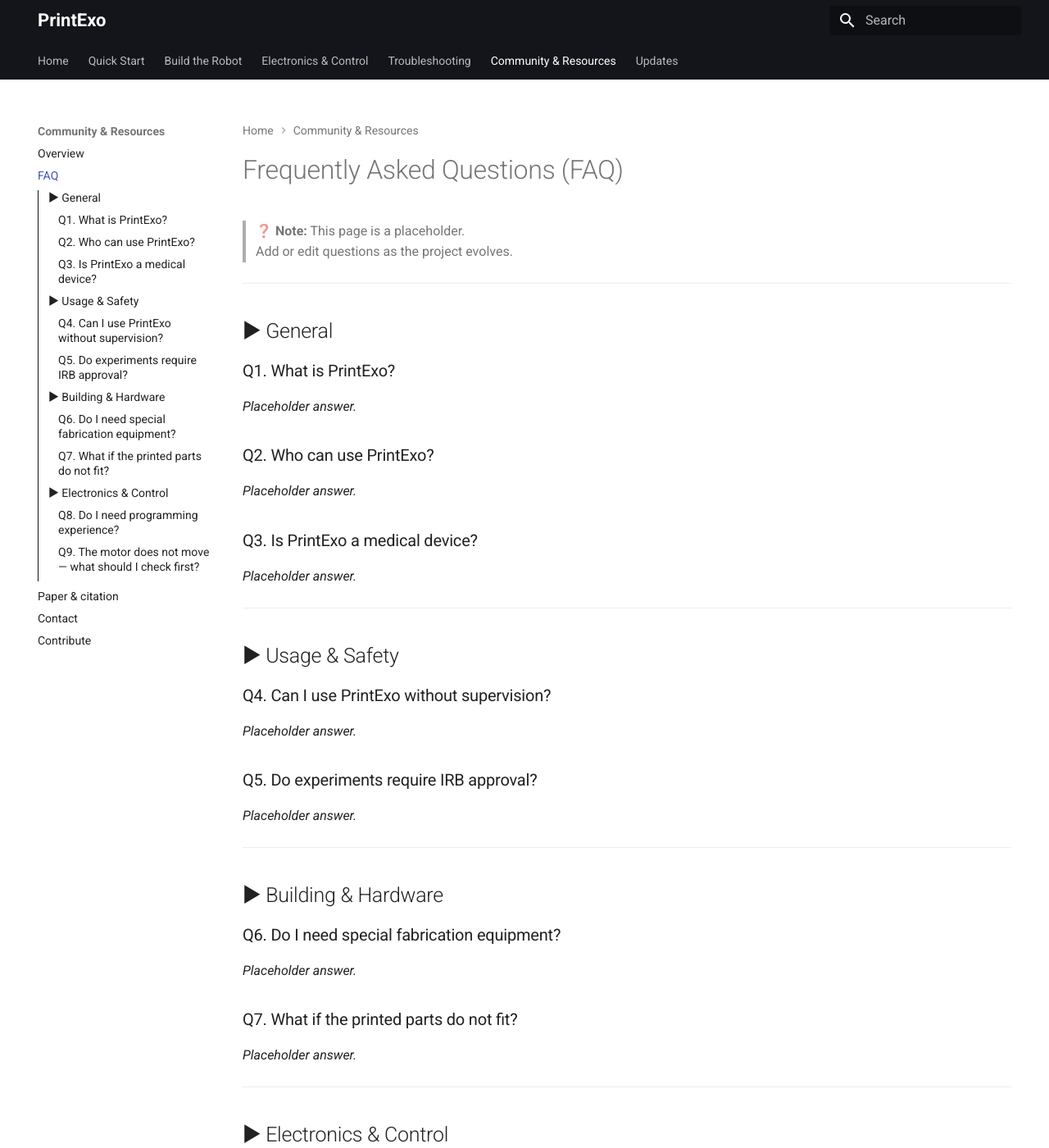
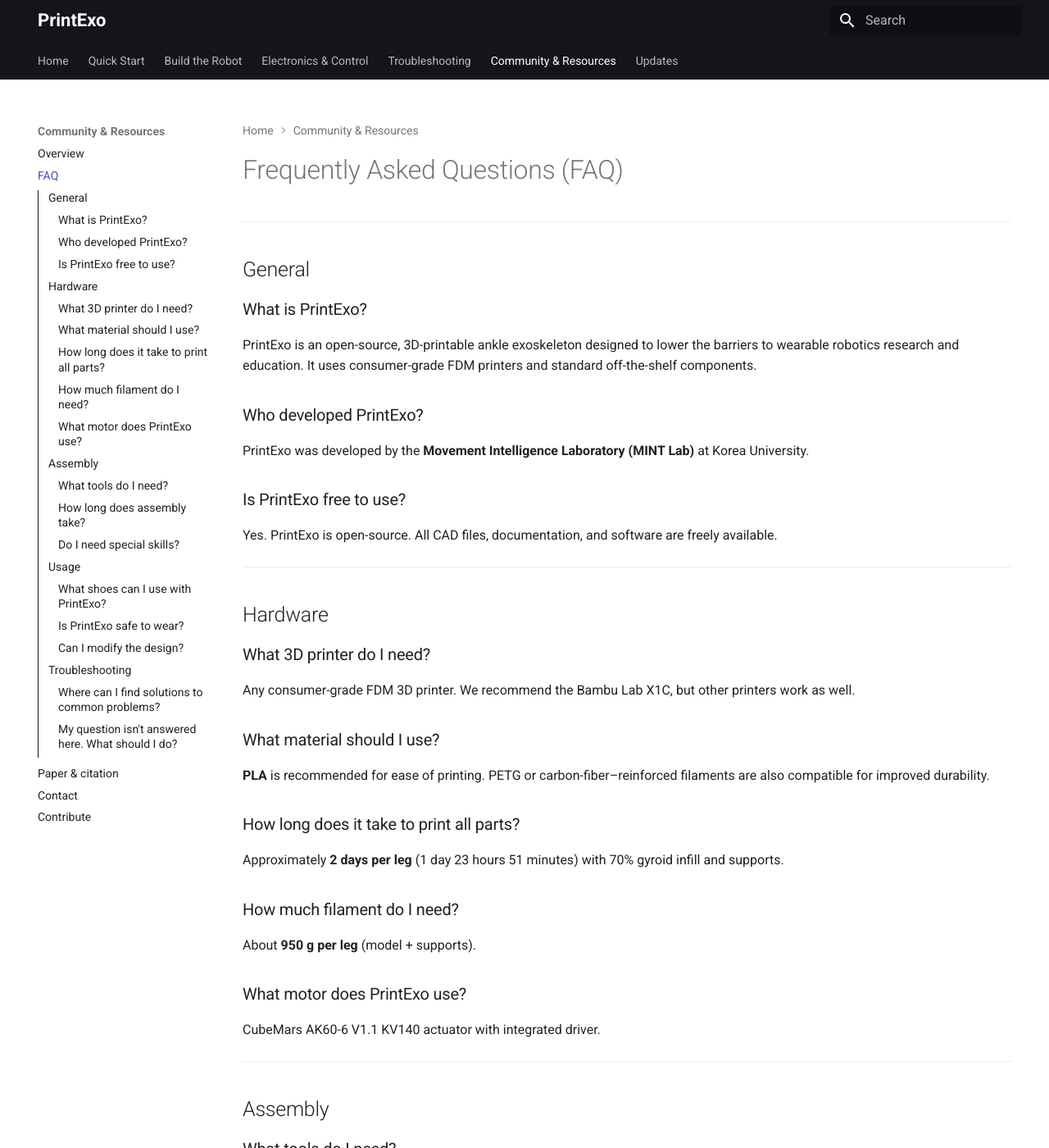
Before and after one commit to printexo/printexo.github.io, an MkDocs documentation site: the page built from docs/comm_res/faq.md, in a window 1280 px wide and 1400 px high. Shown: the whole window at 82% size. Built offline with MkDocs 1.6.1 and Material for MkDocs 9.7.7, drawn with Linux system fonts in a browser that asks for light colours; some of the changed text lies outside the part shown.

```diff
--- a/docs/comm_res/faq.md
+++ b/docs/comm_res/faq.md
@@ -1,51 +1,77 @@
 # Frequently Asked Questions (FAQ)
-
-> ❓ **Note:** This page is a placeholder.
-> Add or edit questions as the project evolves.
 
 ---
 
-## ▶ General
+## General
 
-### Q1. What is PrintExo?
-_Placeholder answer._
+### What is PrintExo?
+PrintExo is an open-source, 3D-printable ankle exoskeleton designed to lower the barriers to wearable robotics research and education. It uses consumer-grade FDM printers and standard off-the-shelf components.
 
-### Q2. Who can use PrintExo?
-_Placeholder answer._
+### Who developed PrintExo?
+PrintExo was developed by the **Movement Intelligence Laboratory (MINT Lab)** at Korea University.
 
-### Q3. Is PrintExo a medical device?
-_Placeholder answer._
+### Is PrintExo free to use?
+Yes. PrintExo is open-source. All CAD files, documentation, and software are freely available.
 
 ---
 
-## ▶ Usage & Safety
+## Hardware
 
-### Q4. Can I use PrintExo without supervision?
-_Placeholder answer._
+### What 3D printer do I need?
+Any consumer-grade FDM 3D printer. We recommend the Bambu Lab X1C, but other printers work as well.
 
-### Q5. Do experiments require IRB approval?
-_Placeholder answer._
+### What material should I use?
+**PLA** is recommended for ease of printing. PETG or carbon-fiber–reinforced filaments are also compatible for improved durability.
+
+### How long does it take to print all parts?
+Approximately **2 days per leg** (1 day 23 hours 51 minutes) with 70% gyroid infill and supports.
+
+### How much filament do I need?
+About **950 g per leg** (model + supports).
+
+### What motor does PrintExo use?
+CubeMars AK60-6 V1.1 KV140 actuator with integrated driver.
 
 ---
 
-## ▶ Building & Hardware
+## Assembly
 
-### Q6. Do I need special fabrication equipment?
-_Placeholder answer._
+### What tools do I need?
+- Hex key set (2.5 mm for M3)
+- Screwdriver
+- Drill bits (2.5 mm, 3.0 mm)
+- M3 hand tap
+- Calipers
+- Needle-nose pliers
 
-### Q7. What if the printed parts do not fit?
-_Placeholder answer._
+### How long does assembly take?
+Approximately 2–4 hours for a first-time builder, less with experience.
+
+### Do I need special skills?
+Basic mechanical assembly skills are sufficient. No machining or specialized equipment required.
 
 ---
 
-## ▶ Electronics & Control
+## Usage
 
-### Q8. Do I need programming experience?
-_Placeholder answer._
+### What shoes can I use with PrintExo?
+Any lace-up shoe. The shoe interface is designed to be **shoe-agnostic** and attaches through standard shoelaces.
 
-### Q9. The motor does not move — what should I check first?
-_Placeholder answer._
+### Is PrintExo safe to wear?
+PrintExo is a research platform. Always perform bench testing before human trials, start with zero-torque mode, and follow all safety guidelines in the documentation.
+
+### Can I modify the design?
+Yes. Editable CAD files (.f3d) are provided. We encourage modifications and improvements.
 
 ---
 
-> ✏️ Replace “_Placeholder answer._” with real content when ready.
+## Troubleshooting
+
+### Where can I find solutions to common problems?
+See the [Troubleshooting](../troubleshooting/index.md) section for hardware, assembly, and electronics issues.
+
+### My question isn't answered here. What should I do?
+- Check the [Troubleshooting](../troubleshooting/index.md) section
+- Review the documentation for your specific issue
+- [Contact](contact.md) the development team
+- Open an issue on GitHub
```
Also changed, not shown: docs/comm_res/index.md (+36 -12 lines).
